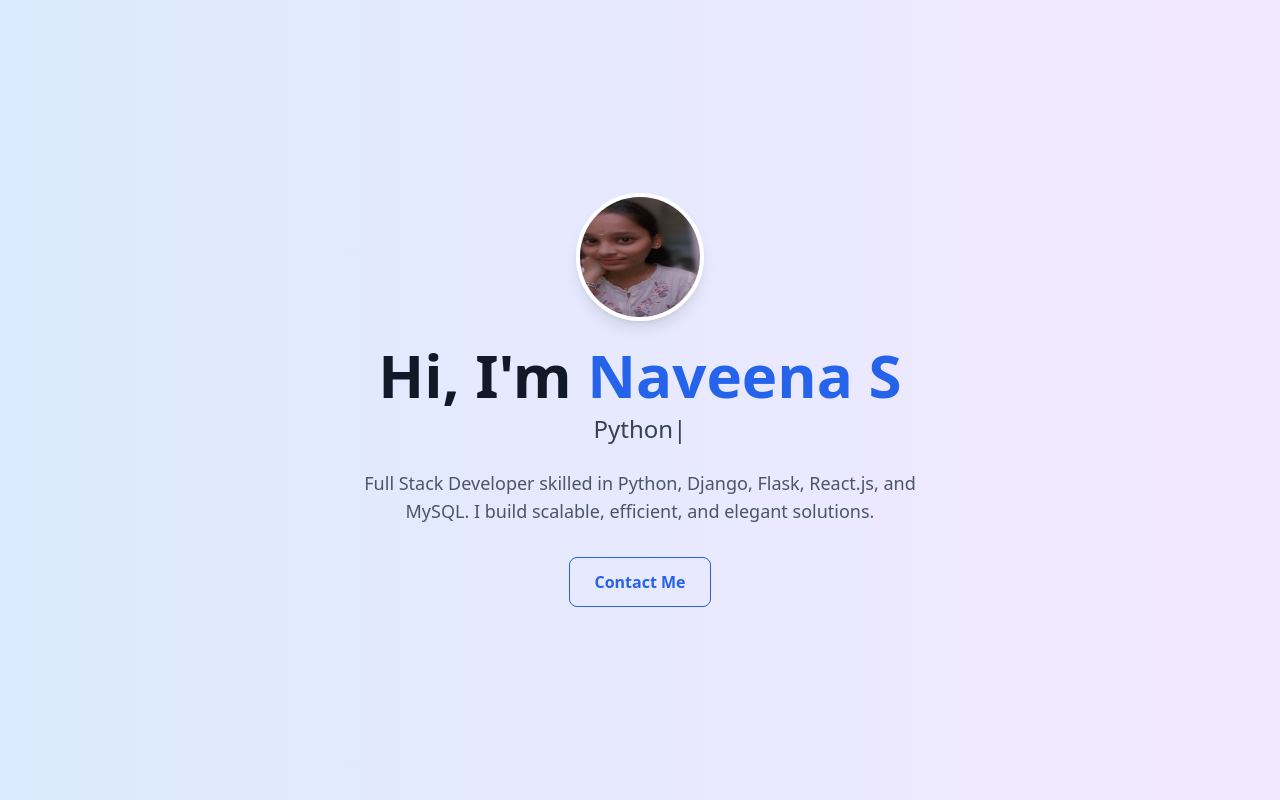
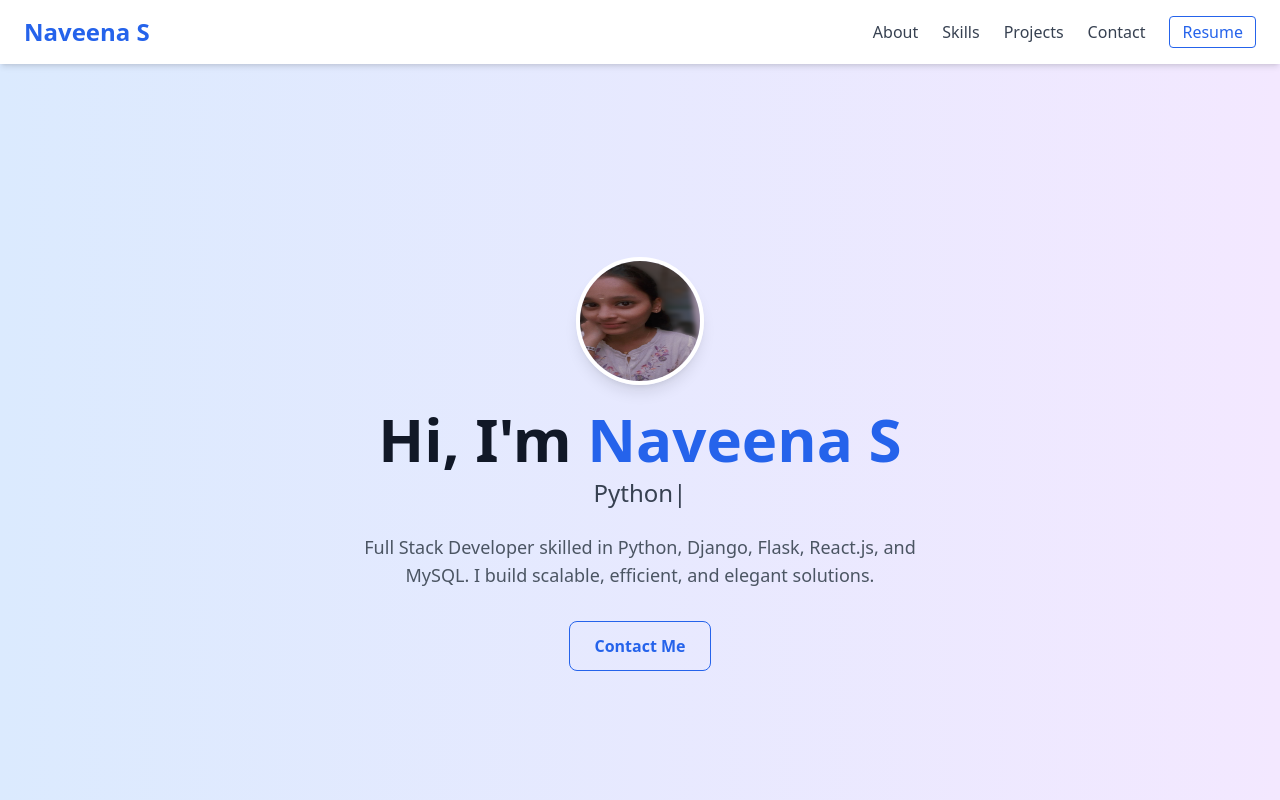
Before and after one commit to Naveeshan/portfolio, a plain HTML site: page index.html in a window 1280 px wide. Shown: the top 800 px of the page. Drawn offline with nearby package versions, Linux system fonts and the light colour scheme.

Commit message:
Initial commit

```diff
--- a/index.html
+++ b/index.html
@@ -3,32 +3,43 @@
 <head>
   <meta charset="UTF-8" />
   <meta name="viewport" content="width=device-width, initial-scale=1.0"/>
-  <title>Hero Section - Portfolio</title>
+  <title>Naveena S | Portfolio</title>
   <script src="https://cdn.tailwindcss.com"></script>
   <script src="https://cdn.jsdelivr.net/npm/typed.js@2.0.12"></script>
+  <style>
+    html {
+      scroll-behavior: smooth;
+    }
+  </style>
 </head>
 <body class="bg-gradient-to-r from-blue-100 to-purple-100 text-gray-900">
 
+  <!-- Navigation -->
+  <header class="bg-white shadow-md sticky top-0 z-50">
+    <nav class="max-w-7xl mx-auto px-6 py-4 flex justify-between items-center">
+      <h1 class="text-2xl font-bold text-blue-600">Naveena S</h1>
+      <ul class="flex space-x-6 text-gray-700 font-medium">
+        <li><a href="#about" class="hover:text-blue-600">About</a></li>
+        <li><a href="#skills" class="hover:text-blue-600">Skills</a></li>
+        <li><a href="#projects" class="hover:text-blue-600">Projects</a></li>
+        <li><a href="#contact" class="hover:text-blue-600">Contact</a></li>
+        <li><a href="resume.pdf" download class="text-blue-600 border border-blue-600 px-3 py-1 rounded hover:bg-blue-600 hover:text-white transition">Resume</a></li>
+      </ul>
+    </nav>
+  </header>
+
+  <!-- Hero Section -->
   <section class="min-h-screen flex items-center justify-center px-6 py-12">
     <div class="text-center max-w-3xl">
-      <!-- Profile Image -->
       <img src="img2.png" alt="Profile" class="w-32 h-32 mx-auto rounded-full border-4 border-white shadow-lg mb-6"/>
-
-      <!-- Name -->
       <h1 class="text-4xl md:text-6xl font-extrabold mb-2">Hi, I'm <span class="text-blue-600">Naveena S</span></h1>
-
-      <!-- Animated Job Title -->
       <h2 class="text-xl md:text-2xl font-medium text-gray-700 mb-6">
         <span id="typed-text"></span>
       </h2>
-
-      <!-- Bio -->
       <p class="text-base md:text-lg text-gray-600 max-w-xl mx-auto mb-8">
         Full Stack Developer skilled in Python, Django, Flask, React.js, and MySQL.
         I build scalable, efficient, and elegant solutions.
       </p>
-
-      <!-- Buttons -->
       <div class="flex flex-col sm:flex-row justify-center gap-4">
         <a href="#contact" class="border border-blue-600 text-blue-600 px-6 py-3 rounded-lg font-semibold hover:bg-blue-50 transition duration-300">Contact Me</a>
       </div>
@@ -44,6 +55,10 @@
       loop: true
     });
   </script>
+
+
+
+
 <section id="about" class="bg-white py-16 px-6">
     <div class="max-w-3xl mx-auto text-center">
       <h2 class="text-3xl md:text-4xl font-bold text-gray-800 mb-6">About Me</h2>
```
Also changed, not shown: 1 other file.
